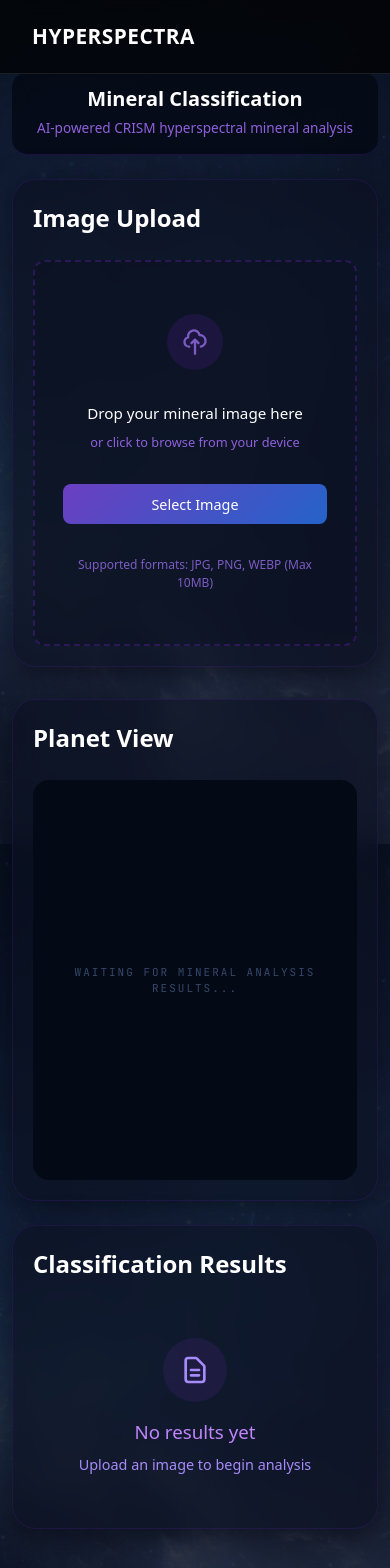
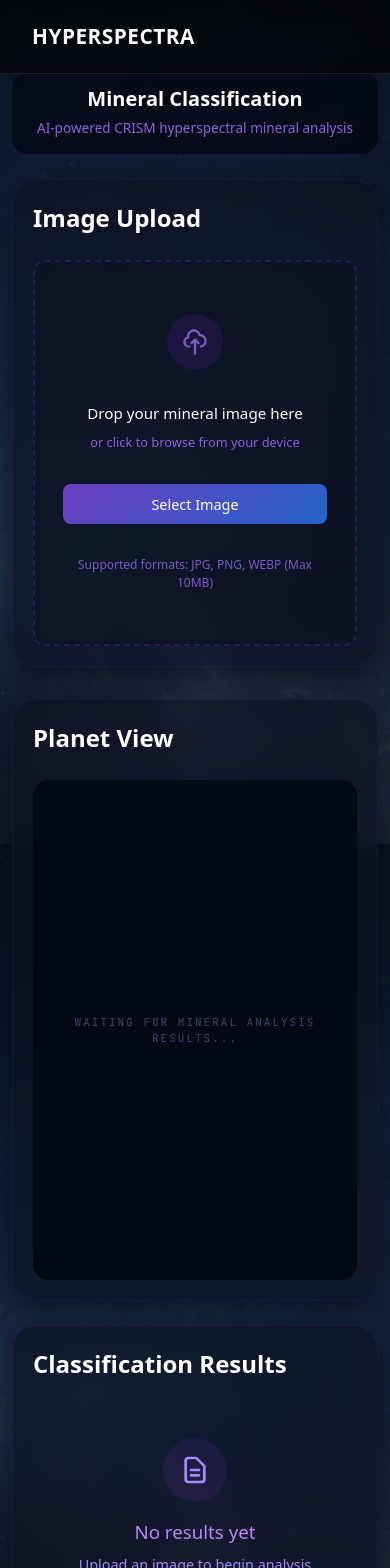
Before and after one commit to ChamudiImasha/Mineral-Identification-Frontend, a React (Vite) app in the folder frontend/: page /mineralClassification in a window 390 px wide. Shown: the top 1568 px of the page. Built offline with nearby package versions, Linux system fonts and the light colour scheme.

Commit message:
Adjust heights of compact globe shells in MineralClassification.css for improved layout consistency across different screen sizes.

```diff
--- a/frontend/pages/MineralClassification.css
+++ b/frontend/pages/MineralClassification.css
@@ -134,7 +134,7 @@
 }
 
 .compact-globe-shell {
-  height: 620px;
+  height: 760px;
   border-radius: 1rem;
   overflow: hidden;
 }
@@ -273,7 +273,7 @@
   }
 
   .compact-globe-shell {
-    height: 500px;
+    height: 620px;
   }
 
   .info-card {
@@ -318,7 +318,7 @@
   }
 
   .compact-globe-shell {
-    height: 400px;
+    height: 500px;
   }
 }
 
```
